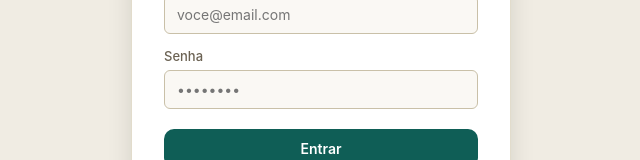
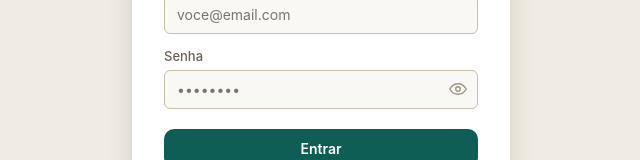
Before and after one commit to propagar/financeiro-yuri, a React (Vite) app: page /login in a window 1280 px wide. Shown: the part 431-591 px from the top of the page, without its empty margins (319-959 px from the left). Built offline with nearby package versions, Linux system fonts and the light colour scheme; no server answers.

Commit message:
Corrige redirecionamento pós-login e adiciona toggle de visibilidade de senha

```diff
--- a/src/pages/Login.css
+++ b/src/pages/Login.css
@@ -115,6 +115,38 @@
   font-size: 14px;
 }
 
+.password-field {
+  position: relative;
+  display: flex;
+}
+
+.password-field input {
+  flex: 1;
+  padding-right: 40px;
+}
+
+.password-toggle {
+  position: absolute;
+  right: 4px;
+  top: 50%;
+  transform: translateY(-50%);
+  display: flex;
+  align-items: center;
+  justify-content: center;
+  width: 32px;
+  height: 32px;
+  border: none;
+  background: transparent;
+  border-radius: var(--radius-sm);
+  color: var(--color-text-faint);
+  cursor: pointer;
+}
+
+.password-toggle:hover {
+  background: var(--color-bg-sunken);
+  color: var(--color-text-muted);
+}
+
 .login-form input:focus {
   border-color: var(--color-accent);
 }
--- a/src/pages/Login.jsx
+++ b/src/pages/Login.jsx
@@ -1,15 +1,23 @@
-import { useState } from 'react'
+import { useState, useEffect } from 'react'
+import { useNavigate } from 'react-router-dom'
 import { useAuth } from '../contexts/AuthContext'
 import './Login.css'
 
 export default function Login() {
-  const { signInWithPassword, signUpWithPassword, signInWithGoogle } = useAuth()
+  const { user, signInWithPassword, signUpWithPassword, signInWithGoogle } = useAuth()
+  const navigate = useNavigate()
   const [mode, setMode] = useState('signin') // 'signin' | 'signup'
   const [email, setEmail] = useState('')
   const [password, setPassword] = useState('')
+  const [showPassword, setShowPassword] = useState(false)
   const [error, setError] = useState('')
   const [info, setInfo] = useState('')
   const [busy, setBusy] = useState(false)
+
+  // Redireciona automaticamente assim que o login (ou cadastro já confirmado) é concluído
+  useEffect(() => {
+    if (user) navigate('/', { replace: true })
+  }, [user, navigate])
 
   const handleSubmit = async (e) => {
     e.preventDefault()
@@ -18,13 +26,25 @@ export default function Login() {
     setBusy(true)
 
     const action = mode === 'signin' ? signInWithPassword : signUpWithPassword
-    const { error: err } = await action(email, password)
+    const { data, error: err } = await action(email, password)
 
     if (err) {
       setError(traduzErro(err.message))
-    } else if (mode === 'signup') {
+      setBusy(false)
+      return
+    }
+
+    if (mode === 'signup') {
+      if (data?.session) {
+        // Projeto sem confirmação de e-mail obrigatória: já vem logado
+        navigate('/', { replace: true })
+      } else {
         setInfo('Conta criada! Verifique seu e-mail para confirmar o cadastro.')
       }
+    } else {
+      navigate('/', { replace: true })
+    }
+
     setBusy(false)
   }
 
@@ -64,8 +84,9 @@ export default function Login() {
           </label>
           <label>
             Senha
+            <div className="password-field">
               <input
-              type="password"
+                type={showPassword ? 'text' : 'password'}
                 value={password}
                 onChange={(e) => setPassword(e.target.value)}
                 placeholder="••••••••"
@@ -73,6 +94,16 @@ export default function Login() {
                 minLength={6}
                 autoComplete={mode === 'signin' ? 'current-password' : 'new-password'}
               />
+              <button
+                type="button"
+                className="password-toggle"
+                onClick={() => setShowPassword((v) => !v)}
+                aria-label={showPassword ? 'Ocultar senha' : 'Mostrar senha'}
+                tabIndex={-1}
+              >
+                {showPassword ? <EyeOffIcon /> : <EyeIcon />}
+              </button>
+            </div>
           </label>
 
           {error && <p className="login-error">{error}</p>}
@@ -104,6 +135,24 @@ function traduzErro(msg) {
   return map[msg] || msg
 }
 
+function EyeIcon() {
+  return (
+    <svg width="18" height="18" viewBox="0 0 24 24" fill="none" stroke="currentColor" strokeWidth="1.8" strokeLinecap="round" strokeLinejoin="round" aria-hidden="true">
+      <path d="M1 12s4-7 11-7 11 7 11 7-4 7-11 7-11-7-11-7Z" />
+      <circle cx="12" cy="12" r="3" />
+    </svg>
+  )
+}
+
+function EyeOffIcon() {
+  return (
+    <svg width="18" height="18" viewBox="0 0 24 24" fill="none" stroke="currentColor" strokeWidth="1.8" strokeLinecap="round" strokeLinejoin="round" aria-hidden="true">
+      <path d="M17.94 17.94A10.94 10.94 0 0 1 12 19c-7 0-11-7-11-7a18.5 18.5 0 0 1 4.22-5.06M9.9 4.24A10.94 10.94 0 0 1 12 5c7 0 11 7 11 7a18.5 18.5 0 0 1-2.16 3.19M14.12 14.12a3 3 0 1 1-4.24-4.24" />
+      <line x1="1" y1="1" x2="23" y2="23" />
+    </svg>
+  )
+}
+
 function GoogleIcon() {
   return (
     <svg width="18" height="18" viewBox="0 0 18 18" aria-hidden="true">
```
Lines whose indentation alone changed are shown as unchanged.
